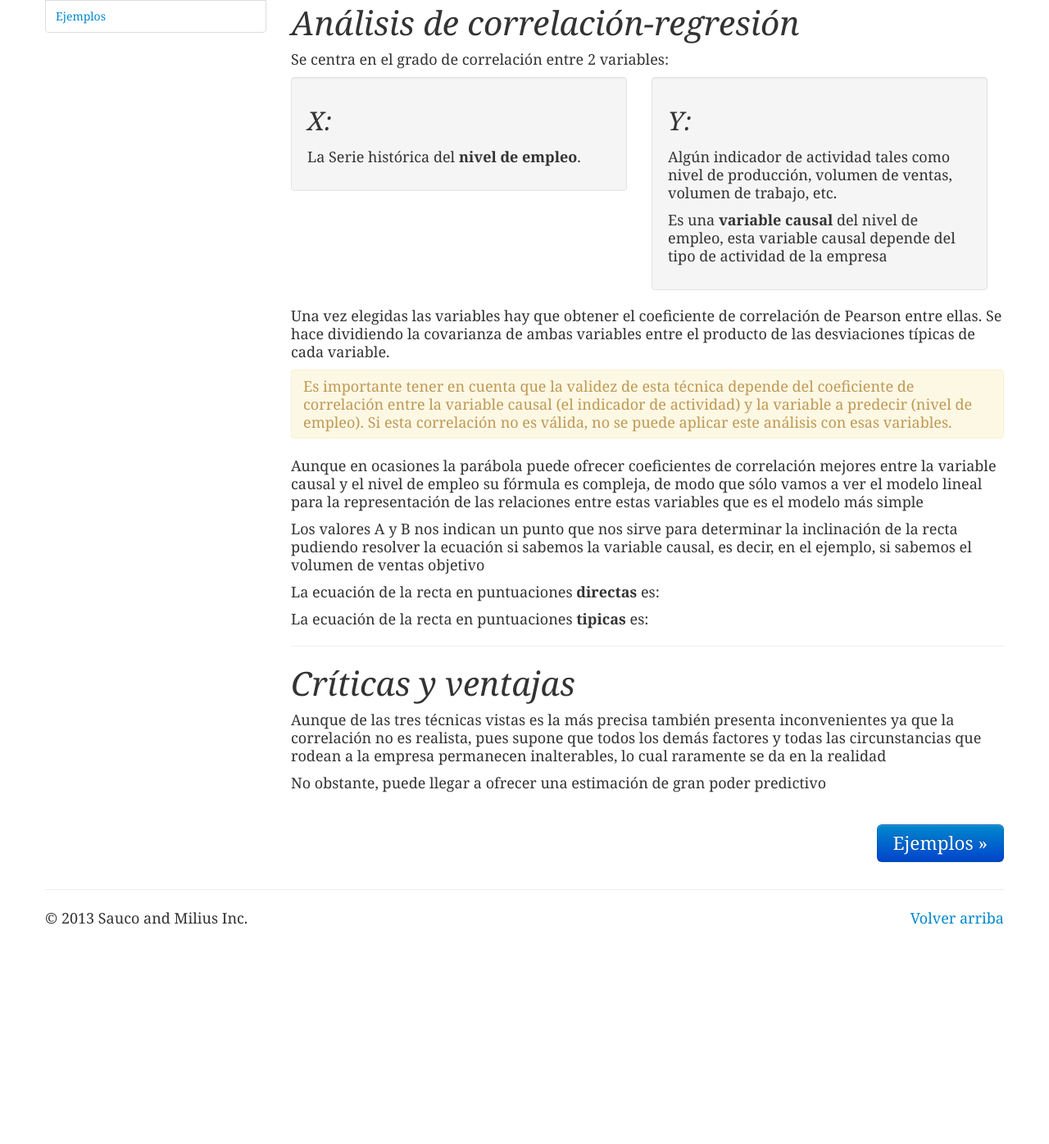
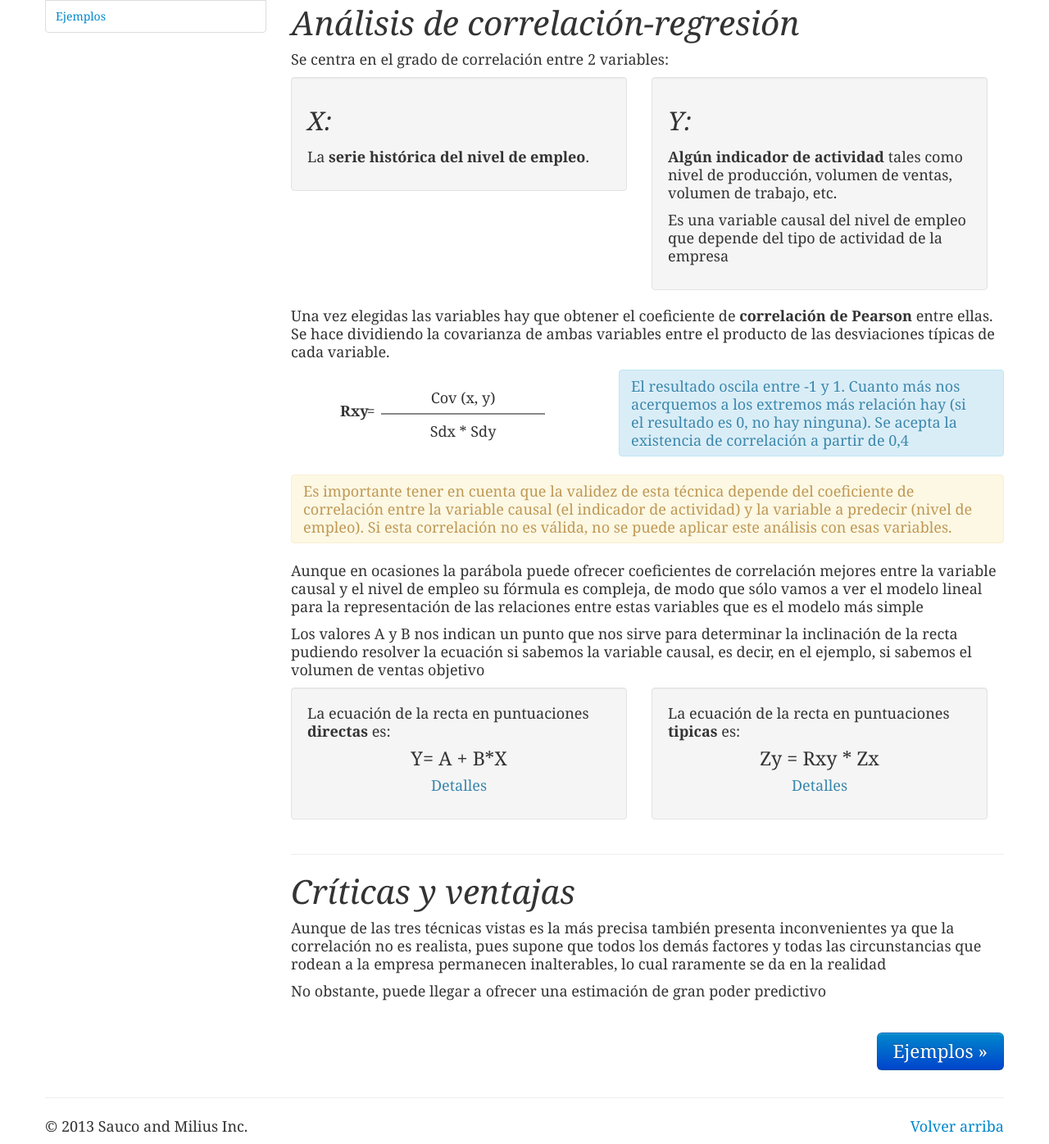
Before and after one commit to Sauco82/aprendiendo-frontend, a PHP site: page /calculos/correlacion.html in a window 1280 px wide. Shown: the part 240-1636 px from the top of the page at 82% size. Before the commit the page ends 1368 px from the top, so only its background shows below. Run offline with PHP 8.4, Linux system fonts and the light colour scheme.

Commit message:
aniadidas formulas para coorrelacion

```diff
--- a/calculos/correlacion.html
+++ b/calculos/correlacion.html
@@ -89,24 +89,77 @@
     <div class="row">
   		<div class="span4 well">
   			<h3>X:</h3>
-  			<p>La Serie histórica del <strong>nivel de empleo</strong>.</p>
+  			<p>La <strong>serie histórica del nivel de empleo</strong>.</p>
   		</div>
 
   		<div class="span4 well">
   			<h3>Y:</h3>
-  			<p>Algún indicador de actividad tales como nivel de producción, volumen de ventas, volumen de trabajo, etc. </p>
-        <p>Es una <strong>variable causal</strong> del nivel de empleo, esta variable causal depende del tipo de actividad de la empresa</p>
+  			<p><strong>Algún indicador de actividad</strong> tales como nivel de producción, volumen de ventas, volumen de trabajo, etc. </p>
+        <p>Es una variable causal del nivel de empleo que depende del tipo de actividad de la empresa</p>
   		</div>
     </div>
 
-		<p>Una vez elegidas las variables hay que obtener el coeficiente de correlación de Pearson entre ellas. Se hace dividiendo la covarianza de ambas variables entre el producto de las desviaciones típicas de cada variable.</p>
+		<p>Una vez elegidas las variables hay que obtener el coeficiente de <strong>correlación de Pearson</strong> entre ellas. Se hace dividiendo la covarianza de ambas variables entre el producto de las desviaciones típicas de cada variable.</p>
+    <div class="row">
+      <div class="span4 cuenta_correlacion">
+          <div class="cuenta">
+          <strong class="nombre">Rxy</strong>
+          <span class="igual">=</span>
+          <div class="fraccion">
+            <span class="dividendo">Cov (x, y)</span>
+            <span class="divisor">Sdx * Sdy</span>
+          </div>
+        </div>
+      </div>
+      <div class="span5">
+
+      <p class="alert alert-info">
+        El resultado oscila entre -1 y 1. Cuanto más nos acerquemos a los extremos más relación hay (si el resultado es 0, no hay ninguna). Se acepta la existencia de correlación a partir de 0,4
+      </p>
+      </div>
+
+    </div>
 		<p class="alert alert-warning">Es importante tener en cuenta que la validez de esta técnica depende del coeficiente de correlación entre la variable causal (el indicador de actividad) y la variable a predecir (nivel de empleo). Si esta correlación no es válida, no se puede aplicar este análisis con esas variables.</p>
 
 		<p>Aunque en ocasiones la parábola puede ofrecer coeficientes de correlación mejores entre la variable causal y el nivel de empleo su fórmula es compleja, de modo que sólo vamos a ver el modelo lineal para la representación de las relaciones entre estas variables que es el modelo más simple</p>
 
 		<p>Los valores A y B nos indican un punto que nos sirve para determinar la inclinación de la recta pudiendo resolver la ecuación si sabemos la variable causal, es decir, en el ejemplo, si sabemos el volumen de ventas objetivo</p>
-		<p>La ecuación de la recta en puntuaciones <strong>directas</strong> es:</p>
-		<p>La ecuación de la recta en puntuaciones <strong>tipicas</strong> es:</p>
+
+    <div class="row">
+		<div class="span4 well">
+			<p>La ecuación de la recta en puntuaciones <strong>directas</strong> es:</p>
+			<p class="ecuacion">Y= A + B*X</p>
+
+			<p class="detalles"><span data-toggle="collapse" data-target="#directas"> Detalles </span></p>
+			<div id="directas" class="collapse" >
+				<p><strong>Y:</strong> Variable que representa el nivel de empleo</p>
+				<p><strong>A:</strong> Valor del eje de ordenadas</p>
+				<p><strong>B:</strong> Valor del eje de abcisas</p>
+				<p><strong>X:</strong> Variable causal</p>
+			</div>
+		</div>
+
+		<div class="span4 well">
+			<p>La ecuación de la recta en puntuaciones <strong>tipicas</strong> es:</p>
+			<p class="ecuacion">Zy = Rxy * Zx</p>
+
+			<p class="detalles"><span data-toggle="collapse" data-target="#tipicas"> Detalles </span></p>
+			<div id="tipicas" class="collapse" >
+				<p><strong>Rxy:</strong> Coeficiente de correlación de Pearson entre las variables X e Y</p>
+				<div class="span4 cuenta_correlacion">
+			        <div class="cuenta">
+			          <strong class="nombre">Zx</strong>
+			          <span class="igual">=</span>
+			          <div class="fraccion">
+			            <span class="dividendo">X- (media de X)</span>
+			            <span class="divisor">Sdx</span>
+			          </div>
+			        </div>
+			    </div>
+			</div>
+		</div>
+    </div>
+
 
 		<hr>
 		<h2>Críticas y ventajas</h2>
--- a/calculos/css/estilos.css
+++ b/calculos/css/estilos.css
@@ -45,11 +45,21 @@ table tr.promedio td,table tr.promedio th{background:#0099d4;color:white;}
 .cuenta_margenes_ejemplo .cuenta{margin:0 auto; width: 270px}
 .cuenta_margenes_ejemplo .cuenta .fraccion{width:200px;}
 
+.cuenta_correlacion{ overflow: hidden; display: block}
+.cuenta_correlacion .cuenta{margin:20px auto 0 auto; width: 250px}
+.cuenta_correlacion .cuenta .nombre{width: 25px; }
 
 .dividendo,.divisor{display: block; text-align: center; line-height: 28px}
 .dividendo{border-bottom: 2px solid #888;padding-bottom: 5px;}
 .divisor{padding-top: 5px;	line-height: 30px}
 .resultado{float:left;height: 77px;line-height: 77px;font-weight: bold;}
+
+.ecuacion{
+	font-size: 130%;
+	text-align: center;
+}
+.detalles{text-align: center; color:#3a87ad;}
+.detalles:hover{text-decoration:underline;cursor:pointer}
 
 table.datos td.sumandos{background:#BEE5F7;}
 
--- a/calculos/index.html
+++ b/calculos/index.html
@@ -81,8 +81,8 @@
 	        	<ul>
 					<li><a href="tendencias.html">Analisis de tendencias</a></li>
 					<li><a href="medias.html">Medias Moviles</a></li>
+					<li><a href="margenes.html">Análisis de márgenes o ratios</a></li>
 					<li><a href="correlacion.html">Análisis de correlación-regresión</a></li>
-					<li><a href="margenes.html">Análisis de márgenes o ratios</a></li>
 					<li><a href="ejemplos_demanda.html">Ejemplos</a></li>
 				</ul>
         	</div>
```
